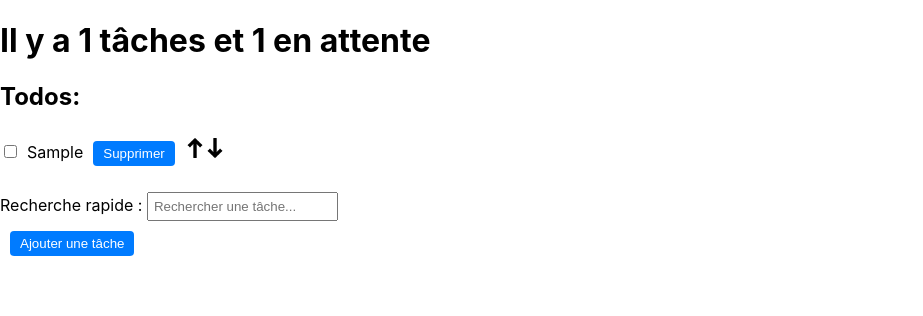
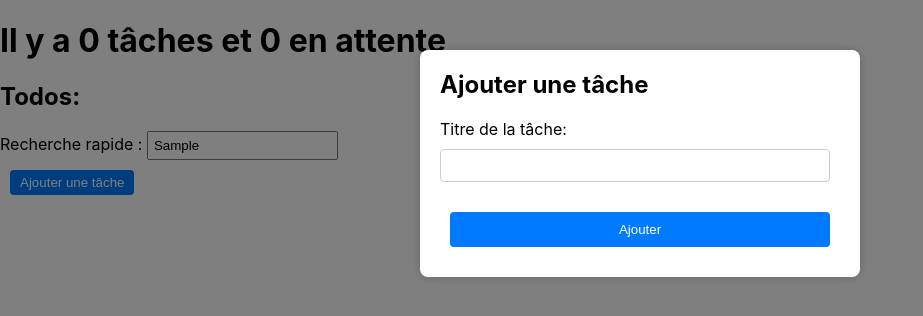
Before and after one commit to LIETO-Myke-2225054aa/R4.11_Project, a React (Create React App) app: page / in a window 1280 px wide. Both pictures are taken after typing "Sample" into the empty fields and a click on the button "Ajouter une tâche". Shown: the top 316 px of the page, without its empty margins (0-923 px from the left). Built offline with nearby package versions, Linux system fonts and the light colour scheme.

Commit message:
Bouton ajouter une tache avec un Modal

```diff
--- a/src/Footer.js
+++ b/src/Footer.js
@@ -9,7 +9,8 @@ function Footer({add, newTaskTitle, handleInputChange}) {
                 type="text"
                 value={newTaskTitle}
                 onChange={handleInputChange}
-                placeholder="Rechercher une tâche..."/>
+                placeholder="Rechercher une tâche..."
+            />
             <br/>
             <button onClick={add}>Ajouter une tâche</button>
         </footer>
@@ -17,5 +18,3 @@ function Footer({add, newTaskTitle, handleInputChange}) {
 }
 
 export default Footer;
-
-// <input type="text" value={this.state.newTaskTitle} onChange={this.handleInputChange}/>
--- /dev/null
+++ b/src/Modal.js
@@ -0,0 +1,32 @@
+// Modal.js
+import React, { useState } from 'react';
+
+function Modal({ isOpen, handleClose, handleAddTask }) {
+    const [taskTitle, setTaskTitle] = useState("");
+
+    const handleSubmit = (e) => {
+        e.preventDefault(); // Empêcher le rechargement de la page lors de la soumission du formulaire
+        handleAddTask(taskTitle); // Appeler la fonction pour ajouter la tâche avec le titre saisi
+        setTaskTitle(""); // Réinitialiser le champ de texte après l'ajout de la tâche
+        handleClose(); // Fermer la modal après l'ajout de la tâche
+    };
+
+    return (
+        <div className={isOpen ? "modal-open" : "modal-closed"}>
+            <div className="modal-content">
+                <h2>Ajouter une tâche</h2>
+                <form onSubmit={handleSubmit}>
+                    <label>Titre de la tâche:</label>
+                    <input
+                        type="text"
+                        value={taskTitle}
+                        onChange={(e) => setTaskTitle(e.target.value)}
+                    />
+                    <button type="submit">Ajouter</button>
+                </form>
+            </div>
+        </div>
+    );
+}
+
+export default Modal;
--- a/src/TodoApp.css
+++ b/src/TodoApp.css
@@ -47,3 +47,61 @@ button:hover {
     width: 20px;
     height: 20px;
 }
+/* Modal.css */
+
+.modal-open {
+    display: block;
+    position: fixed;
+    top: 0;
+    left: 0;
+    width: 100%;
+    height: 100%;
+    background-color: rgba(0, 0, 0, 0.5); /* Fond semi-transparent */
+    z-index: 999; /* Assurez-vous que la modal est au-dessus de tous les autres éléments */
+}
+
+.modal-closed {
+    display: none; /* Cacher la modal par défaut */
+}
+
+.modal-content {
+    background-color: #fff;
+    width: 400px;
+    margin: 50px auto; /* Centrer la modal horizontalement */
+    padding: 20px;
+    border-radius: 8px;
+    box-shadow: 0 0 10px rgba(0, 0, 0, 0.2); /* Ombre légère */
+}
+
+.modal-content h2 {
+    margin-top: 0;
+}
+
+.modal-content form {
+    display: flex;
+    flex-direction: column;
+}
+
+.modal-content label {
+    margin-bottom: 10px;
+}
+
+.modal-content input[type="text"] {
+    padding: 8px;
+    margin-bottom: 20px;
+    border: 1px solid #ccc;
+    border-radius: 4px;
+}
+
+.modal-content button {
+    padding: 10px 20px;
+    background-color: #007bff; /* Bleu */
+    color: #fff;
+    border: none;
+    border-radius: 4px;
+    cursor: pointer;
+}
+
+.modal-content button:hover {
+    background-color: #0056b3; /* Bleu foncé au survol */
+}
--- a/src/TodoApp.js
+++ b/src/TodoApp.js
@@ -4,6 +4,7 @@ import upArrow from './upArrow.png'; // Importer l'image de flèche vers le haut
 import downArrow from './downArrow.png';
 import Header from "./Header";
 import Footer from "./Footer";
+import Modal from "./Modal"; // Importer le composant Modal
 
 class TodoApp extends React.Component {
     constructor(props) {
@@ -11,7 +12,8 @@ class TodoApp extends React.Component {
         const storedItems = JSON.parse(localStorage.getItem('items'));
         this.state = {
             items: storedItems || [],
-            newTaskTitle: ""
+            newTaskTitle: "",
+            showModal: false // Ajouter un état pour contrôler l'affichage de la pop-up
         };
     }
 
@@ -19,17 +21,45 @@ class TodoApp extends React.Component {
         localStorage.setItem('items', JSON.stringify(this.state.items));
     }
 
+    // add = () => {
+    //     if (this.state.newTaskTitle.trim() === "") {
+    //         return; // Empêcher l'ajout d'une tâche vide
+    //     }
+    //     this.setState({
+    //         items: [
+    //             { Title: this.state.newTaskTitle, isChecked: false },
+    //             ...this.state.items
+    //         ],
+    //         newTaskTitle: "" // Réinitialiser le champ d'entrée après l'ajout de la tâche
+    //     }, () => {
+    //         this.updateLocalStorage();
+    //     });
+    // }
+
     add = () => {
-        if (this.state.newTaskTitle.trim() === "") {
+        // Ouvrir la pop-up
+        this.setState({
+            showModal: true
+        });
+    }
+
+    handleCloseModal = () => {
+        // Fermer la pop-up
+        this.setState({
+            showModal: false
+        });
+    }
+
+    handleAddTask = (title) => {
+        if (title.trim() === "") {
             return; // Empêcher l'ajout d'une tâche vide
         }
-        this.setState({
-            items: [
-                { Title: this.state.newTaskTitle, isChecked: false },
-                ...this.state.items
-            ],
-            newTaskTitle: "" // Réinitialiser le champ d'entrée après l'ajout de la tâche
-        }, () => {
+        // Ajouter la nouvelle tâche à la liste des tâches
+        const newTask = { Title: title, isChecked: false };
+        this.setState(prevState => ({
+            items: [newTask, ...prevState.items],
+            showModal: false // Fermer la pop-up après l'ajout de la tâche
+        }), () => {
             this.updateLocalStorage();
         });
     }
@@ -94,7 +124,7 @@ class TodoApp extends React.Component {
     }
 
     render() {
-        const { newTaskTitle } = this.state;
+        const { newTaskTitle, showModal } = this.state;
         const tasks = this.searchTasks(newTaskTitle);
         return (
             <div>
@@ -111,9 +141,14 @@ class TodoApp extends React.Component {
                         </li>
                     ))}
                 </ol>
-                <div>
-                    <Footer add={this.add} newTaskTitle={this.state.newTaskTitle} handleInputChange={this.handleInputChange} />
-                </div>
+                {showModal && (
+                    <Modal
+                        isOpen={showModal}
+                        handleClose={() => this.setState({ showModal: false })}
+                        handleAddTask={this.handleAddTask} // Assurez-vous de passer la fonction handleAddTask à la modal
+                    />
+                )}
+                <Footer add={this.add} newTaskTitle={newTaskTitle} handleInputChange={this.handleInputChange} />
             </div>
         );
     }
```
